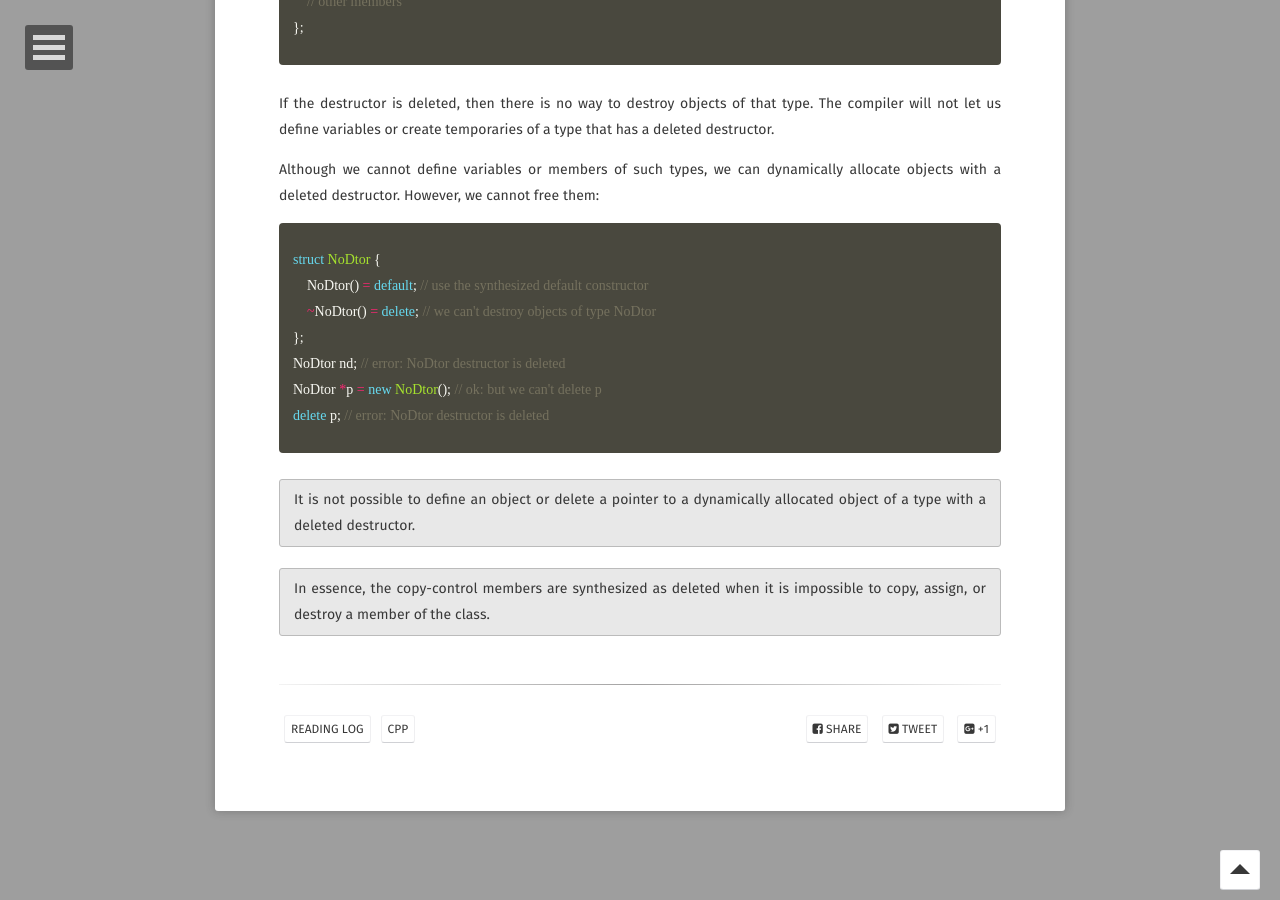
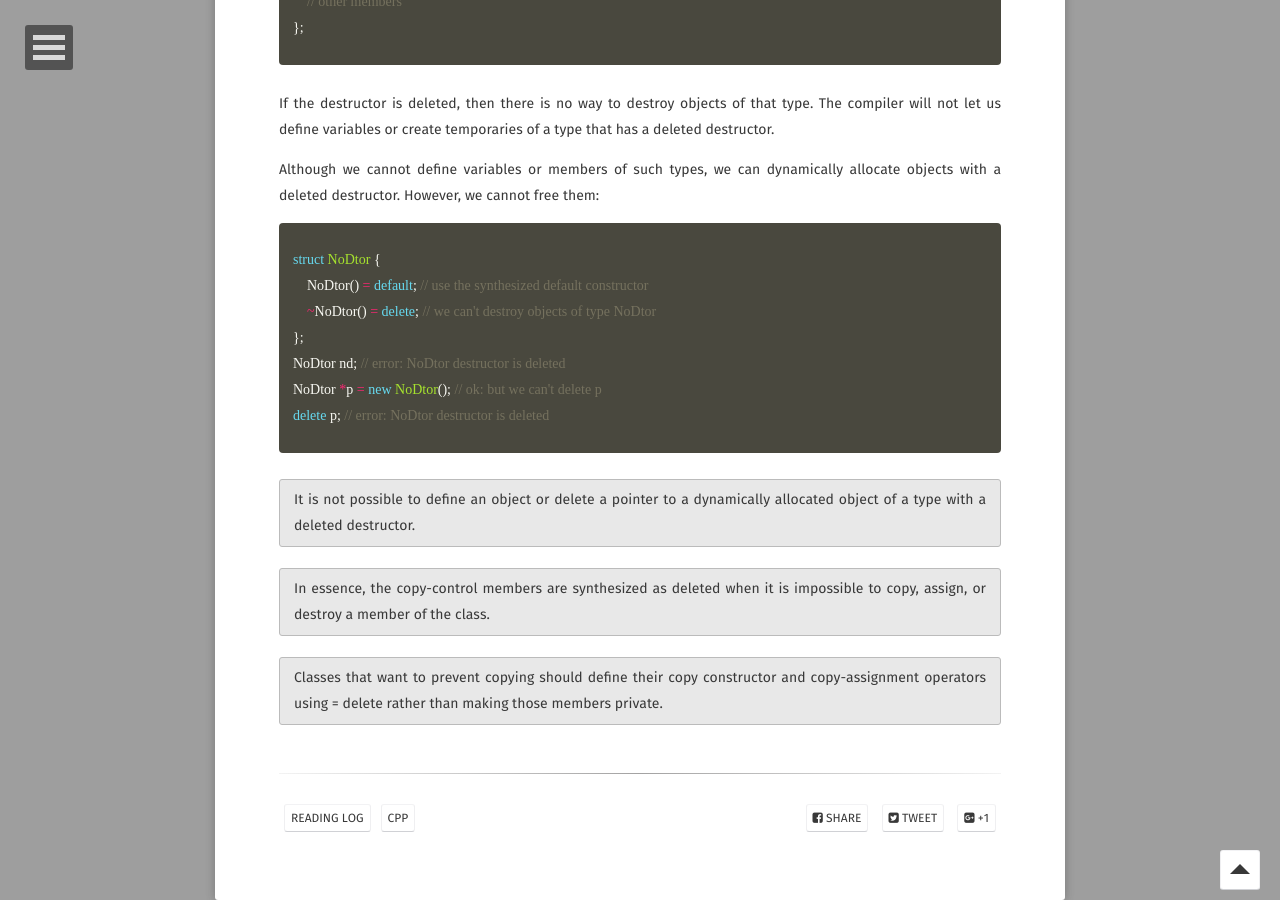
Before and after one commit to Planck35/planck35.github.io, a Jekyll site: the page built from _posts/2020-01-13-copy-control.md, in a window 1280 px wide and 900 px high, scrolled down 2630 px. Built offline with Jekyll 4.4.1, drawn with Linux system fonts in a browser that asks for light colours; some web fonts are replaced; comment, search, counter and statistics services are not loaded.

Commit message:
update read log

```diff
--- a/_posts/2020-01-13-copy-control.md
+++ b/_posts/2020-01-13-copy-control.md
@@ -107,3 +107,6 @@ allocated object of a type with a deleted destructor.
 
 In essence, the copy-control members are synthesized as deleted when it is impossible to copy, assign, or destroy a member of the class.
 {: .notice}
+
+Classes that want to prevent copying should define their copy constructor and copy-assignment operators using = delete rather than making those members private.
+{: .notice}
```
